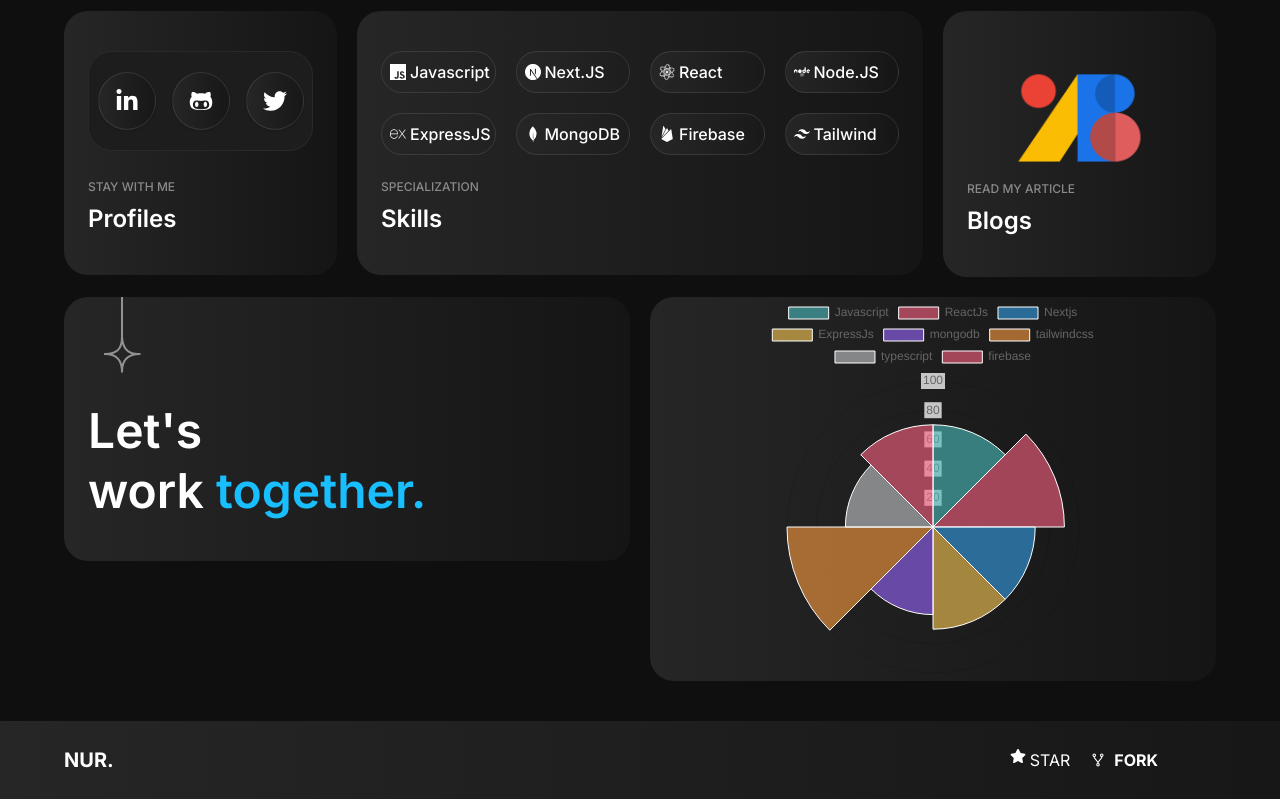
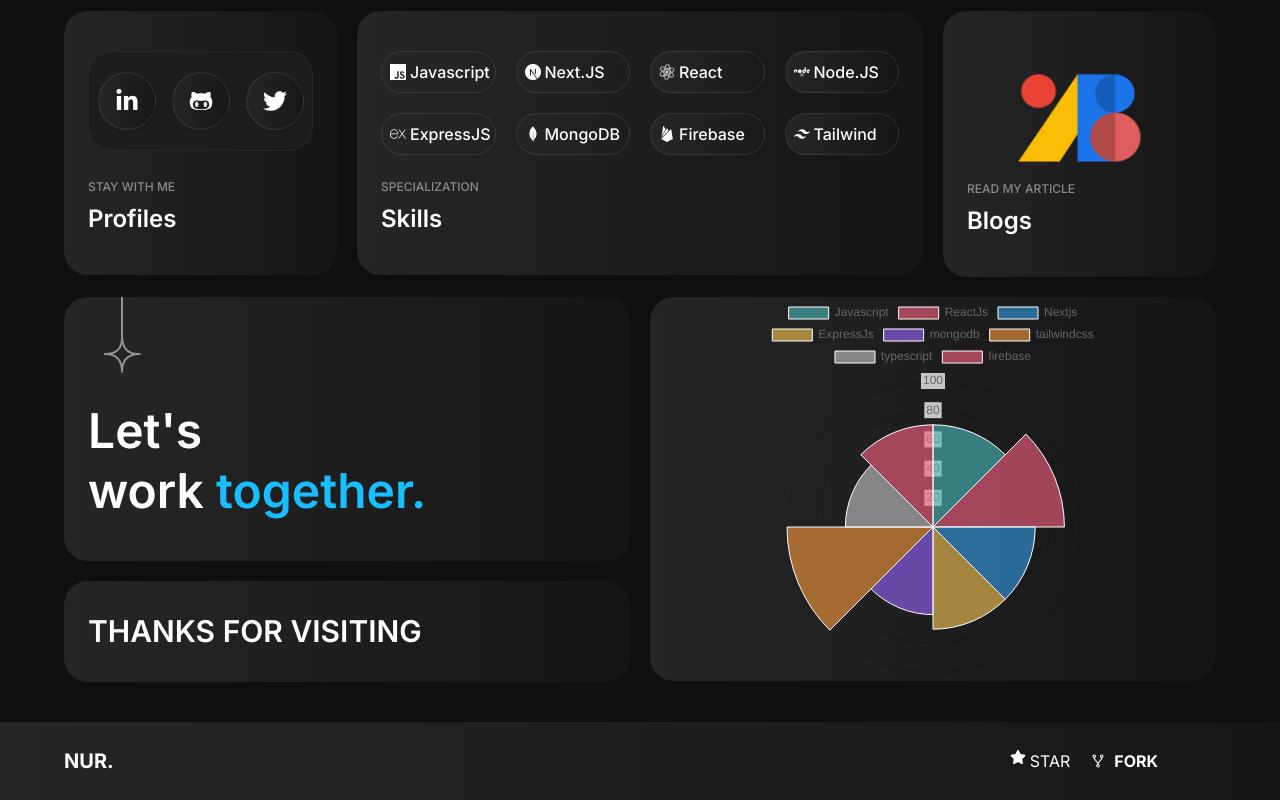
Before and after one commit to itznur07/portfolio, a React (Create React App) app: page / in a window 1280 px wide. Shown: the part 475-1275 px from the top of the page. Built offline with nearby package versions, Linux system fonts and the light colour scheme.

Commit message:
greeting

```diff
--- a/src/Components/Banner.js
+++ b/src/Components/Banner.js
@@ -7,6 +7,7 @@ import ProfileCard from "./ProfileCard/ProfileCard";
 import Showcase from "./Showwcase/Showcase";
 import SocialProfile from "./SocialProfile/SocialProfile";
 import Specialization from "./Specialization/Specialization";
+import Greeting from "./WellCome/Greeting";
 import WorkTogether from "./WorkTogether/WorkTogether";
 
 const Banner = () => {
@@ -52,6 +53,7 @@ const Banner = () => {
       <div className='grid grid-cols-12 mt-5 gap-5'>
         <div className='col-span-6'>
           <WorkTogether></WorkTogether>
+          <Greeting></Greeting>
         </div>
         <div className='col-span-6'>
           <PolarAreaChart></PolarAreaChart>
--- /dev/null
+++ b/src/Components/WellCome/Greeting.jsx
@@ -0,0 +1,13 @@
+import React from "react";
+
+const Greeting = () => {
+  return (
+    <div className='rounded-3xl relative py-8 px-6 bg-gradient-to-r from-[#262626] to-[#151515] mt-5'>
+      <div className='text-3xl uppercase text-white font-semibold leading-tight'>
+        <p>Thanks For Visiting</p>
+      </div>
+    </div>
+  );
+};
+
+export default Greeting;
```
